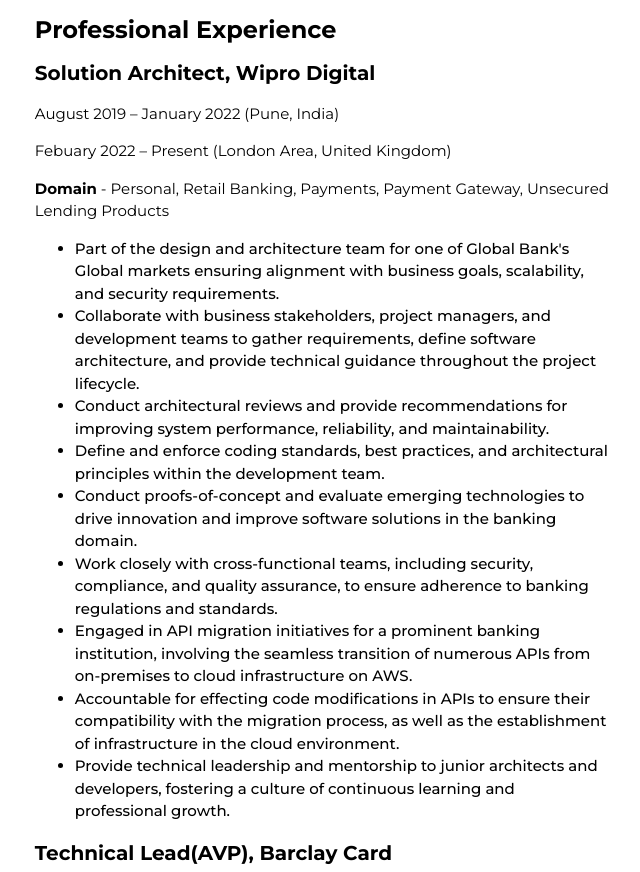
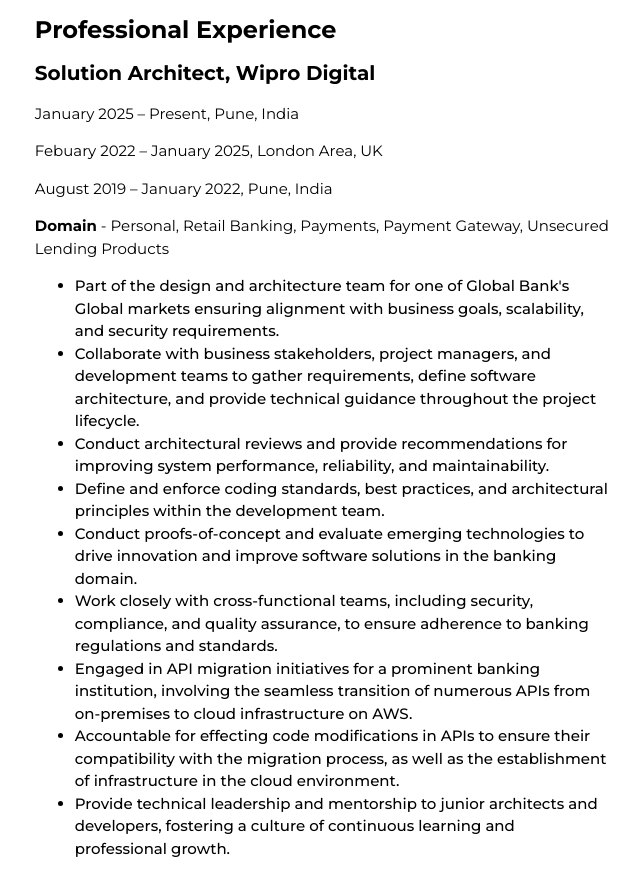
Before and after one commit to jaikratsinghtariyal/resume.com, a plain HTML site: page index.html in a window 1280 px wide. Shown: the part 4178-5050 px from the top of the page, without its empty margins (478-1118 px from the left). Drawn offline with nearby package versions, Linux system fonts and the light colour scheme.

Commit message:
Update index.html

```diff
--- a/index.html
+++ b/index.html
@@ -163,8 +163,10 @@
               <h3 class="w3-border-amber">Professional Experience</h3>
               <div class="">
                 <h4>Solution Architect, Wipro Digital</h4>
-                <p>August 2019 – January 2022 (Pune, India)</p>
-                <p>Febuary 2022 – Present (London Area, United Kingdom)</p>
+                <p>January 2025 – Present, Pune, India</p>
+                <p>Febuary 2022 – January 2025, London Area, UK</p>
+                <p>August 2019 – January 2022, Pune, India</p>
+
                 <p><b>Domain</b> - Personal, Retail Banking, Payments, Payment Gateway, Unsecured Lending Products</p>
                 <ul style="font-weight: 500;">
                   <li>Part of the design and architecture team for one of Global Bank's Global markets ensuring alignment with business goals, scalability, and security requirements.</li>
```
